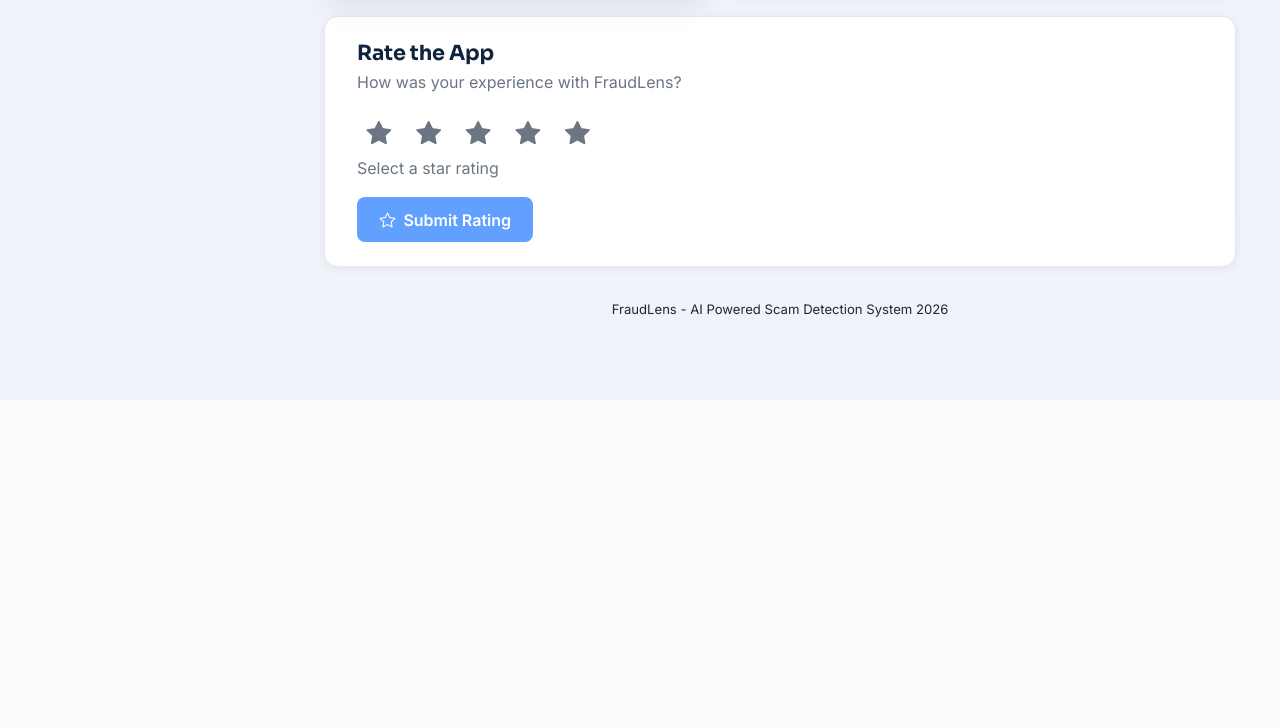
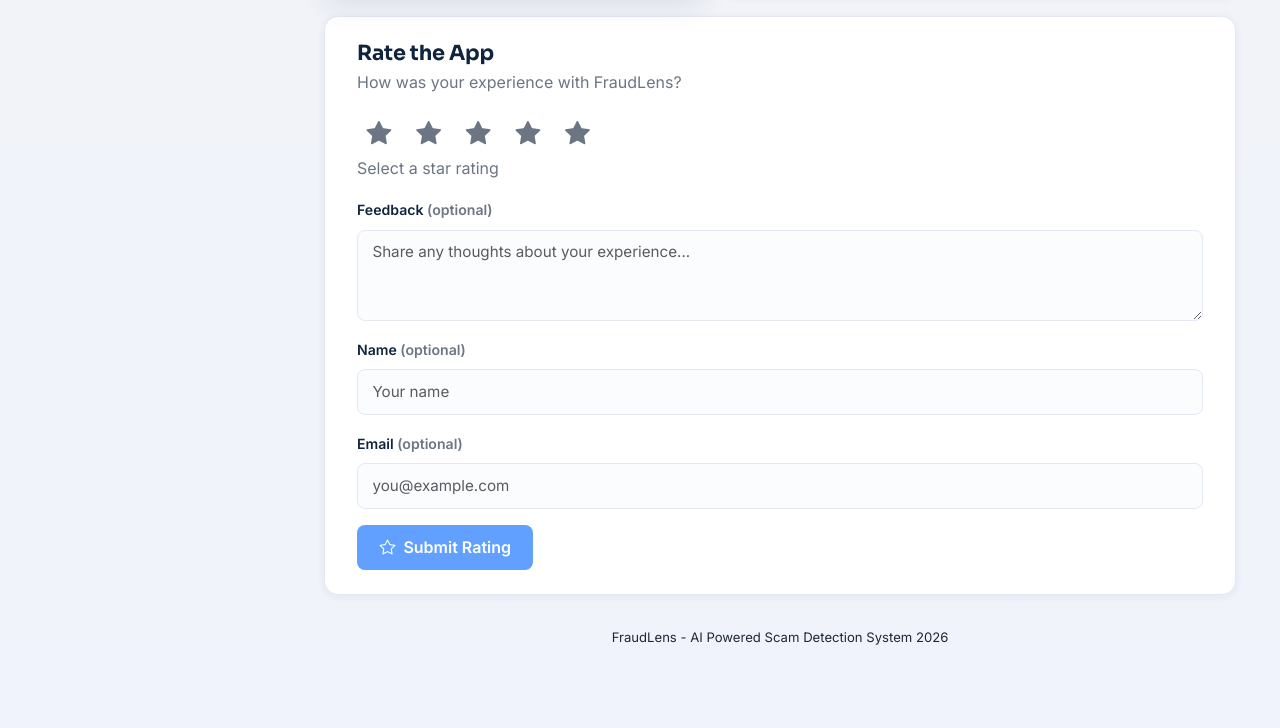
Before and after one commit to tejasmanevk18-hash/FraudLens, a Flask app: page /contact in a window 1280 px wide. Shown: the part 881-1609 px from the top of the page. Before the commit the page ends 1281 px from the top, so only its background shows below. Run offline with Flask 3, Linux system fonts and the light colour scheme.

Commit message:
updated rate error

```diff
--- a/app.py
+++ b/app.py
@@ -346,22 +346,53 @@
     if type(rating) is not int or not 1 <= rating <= 5:
         return jsonify(success=False, message="Please select a rating from 1 to 5 stars."), 400
 
+    user = current_user_from_session()
+    if user:
+        user_name = (user.get("full_name") or "").strip() or "Anonymous user"
+        user_email = (user.get("email") or "").strip() or "Not provided"
+    else:
+        user_name = data.get("name", "")
+        user_email = data.get("email", "")
+        if not isinstance(user_name, str) or not isinstance(user_email, str):
+            return jsonify(success=False, message="Please enter valid contact details."), 400
+        user_name = user_name.strip()
+        user_email = user_email.strip()
+        if (
+            len(user_name) > 100
+            or len(user_email) > 254
+            or (user_email and re.fullmatch(r"[^@\s]+@[^@\s]+\.[^@\s]+", user_email) is None)
+        ):
+            return jsonify(success=False, message="Please enter valid contact details."), 400
+        user_name = user_name or "Anonymous user"
+        user_email = user_email or "Not provided"
+
+    feedback = data.get("feedback", "")
+    if not isinstance(feedback, str) or len(feedback) > 5000:
+        return jsonify(success=False, message="Feedback must be 5000 characters or fewer."), 400
+    feedback = feedback.strip() or "No feedback provided"
+
     stars = "⭐" * rating + "☆" * (5 - rating)
-    email_subject = "New FraudLens App Rating Received"
+    submitted_at = datetime.utcnow().strftime("%Y-%m-%d %H:%M:%S UTC")
+    email_subject = f"New FraudLens Rating — {rating}/5 Stars"
     email_text = (
-        "New app rating received!\n\n"
-        "Application: FraudLens - AI Powered Scam Detection System 2026\n"
-        f"Rating: {rating} out of 5 stars\n"
-        f"Rating: {stars}\n\n"
-        "A user has submitted a rating for the FraudLens application."
+        "New FraudLens App Rating Received\n\n"
+        f"Rating: {stars} ({rating}/5)\n"
+        f"Submitted By: {user_name}\n"
+        f"User Email: {user_email}\n"
+        f"Feedback: {feedback}\n"
+        f"Submitted At: {submitted_at}"
     )
+    safe_user_name = html.escape(user_name)
+    safe_user_email = html.escape(user_email)
+    safe_feedback = html.escape(feedback)
     email_html = f"""
     <html><body style="font-family:Arial,sans-serif;color:#1f2733;line-height:1.6">
-      <h2>New app rating received!</h2>
-      <p><strong>Application:</strong> FraudLens - AI Powered Scam Detection System 2026</p>
-      <p><strong>Rating:</strong> {rating} out of 5 stars</p>
-      <p><strong>Rating:</strong> {stars}</p>
-      <p>A user has submitted a rating for the FraudLens application.</p>
+      <h2>New FraudLens App Rating Received</h2>
+      <p><strong>Rating:</strong> {stars} ({rating}/5)</p>
+      <p><strong>Submitted By:</strong> {safe_user_name}</p>
+      <p><strong>User Email:</strong> {safe_user_email}</p>
+      <p><strong>Feedback:</strong> {safe_feedback}</p>
+      <p><strong>Submitted At:</strong> {submitted_at}</p>
     </body></html>
     """
     try:
--- a/templates/contact.html
+++ b/templates/contact.html
@@ -142,6 +142,18 @@
       {% endfor %}
     </div>
     <p class="app-rating-selection text-muted-soft mb-3" aria-live="polite">Select a star rating</p>
+    <div class="mb-3">
+      <label class="form-label" for="ratingFeedback">Feedback <span class="text-muted-soft">(optional)</span></label>
+      <textarea class="form-control" id="ratingFeedback" rows="3" maxlength="5000" placeholder="Share any thoughts about your experience..."></textarea>
+    </div>
+    <div class="mb-3">
+      <label class="form-label" for="ratingName">Name <span class="text-muted-soft">(optional)</span></label>
+      <input class="form-control" type="text" id="ratingName" maxlength="100" autocomplete="name" placeholder="Your name">
+    </div>
+    <div class="mb-3">
+      <label class="form-label" for="ratingEmail">Email <span class="text-muted-soft">(optional)</span></label>
+      <input class="form-control" type="email" id="ratingEmail" maxlength="254" autocomplete="email" placeholder="you@example.com">
+    </div>
     <button class="btn btn-primary app-rating-submit" type="button" disabled>
       <span class="app-rating-submit-label"><i class="bi bi-star me-2" aria-hidden="true"></i>Submit Rating</span>
       <span class="app-rating-submit-loading d-none"><span class="spinner-border spinner-border-sm me-2" aria-hidden="true"></span>Submitting...</span>
@@ -219,7 +231,12 @@
           'Content-Type': 'application/json',
           'X-CSRF-Token': ratingSection.dataset.csrfToken
         },
-        body: JSON.stringify({ rating: selectedRating })
+        body: JSON.stringify({
+          rating: selectedRating,
+          feedback: ratingSection.querySelector('#ratingFeedback').value,
+          name: ratingSection.querySelector('#ratingName').value,
+          email: ratingSection.querySelector('#ratingEmail').value
+        })
       });
       const result = await response.json();
       const message = document.createElement('div');
```
